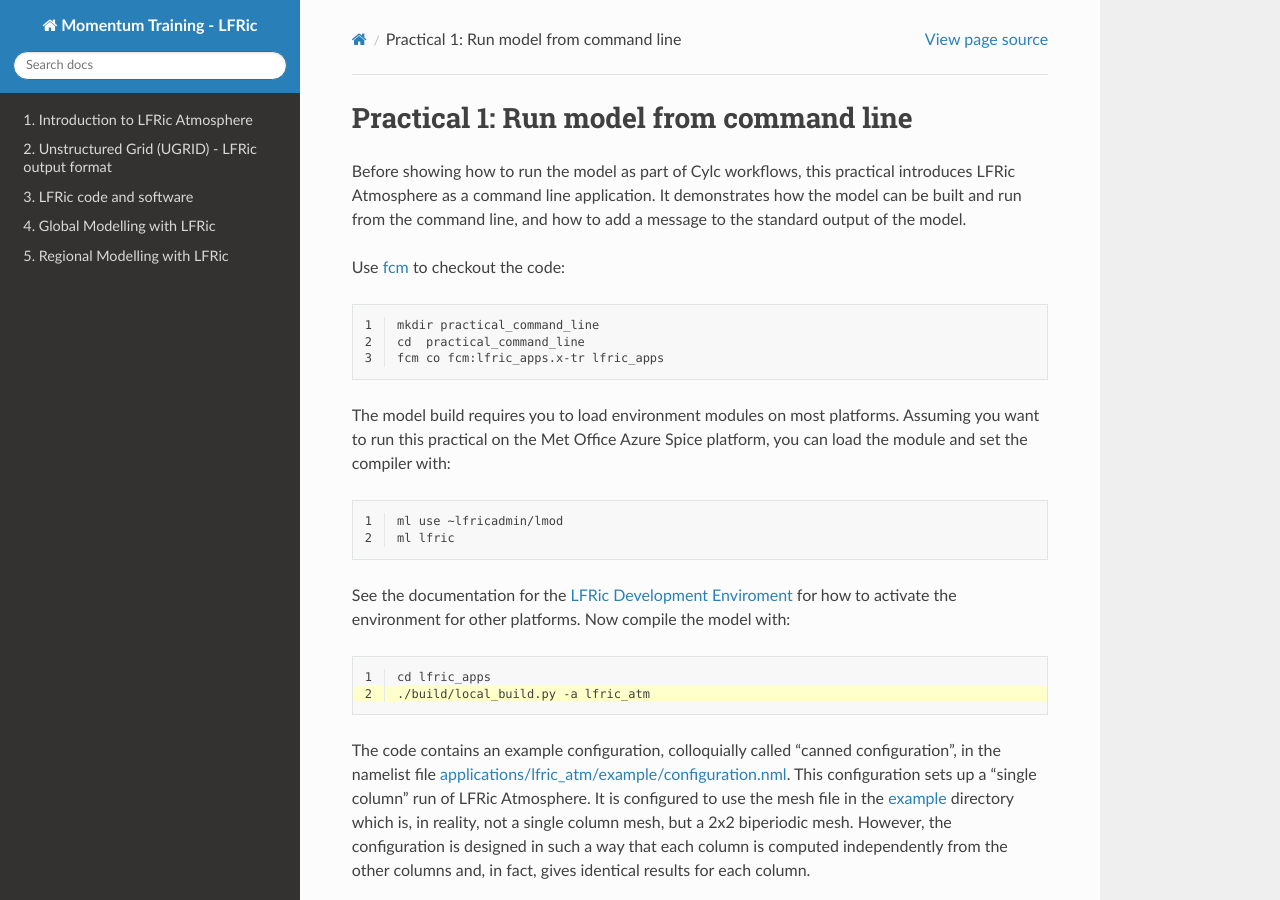
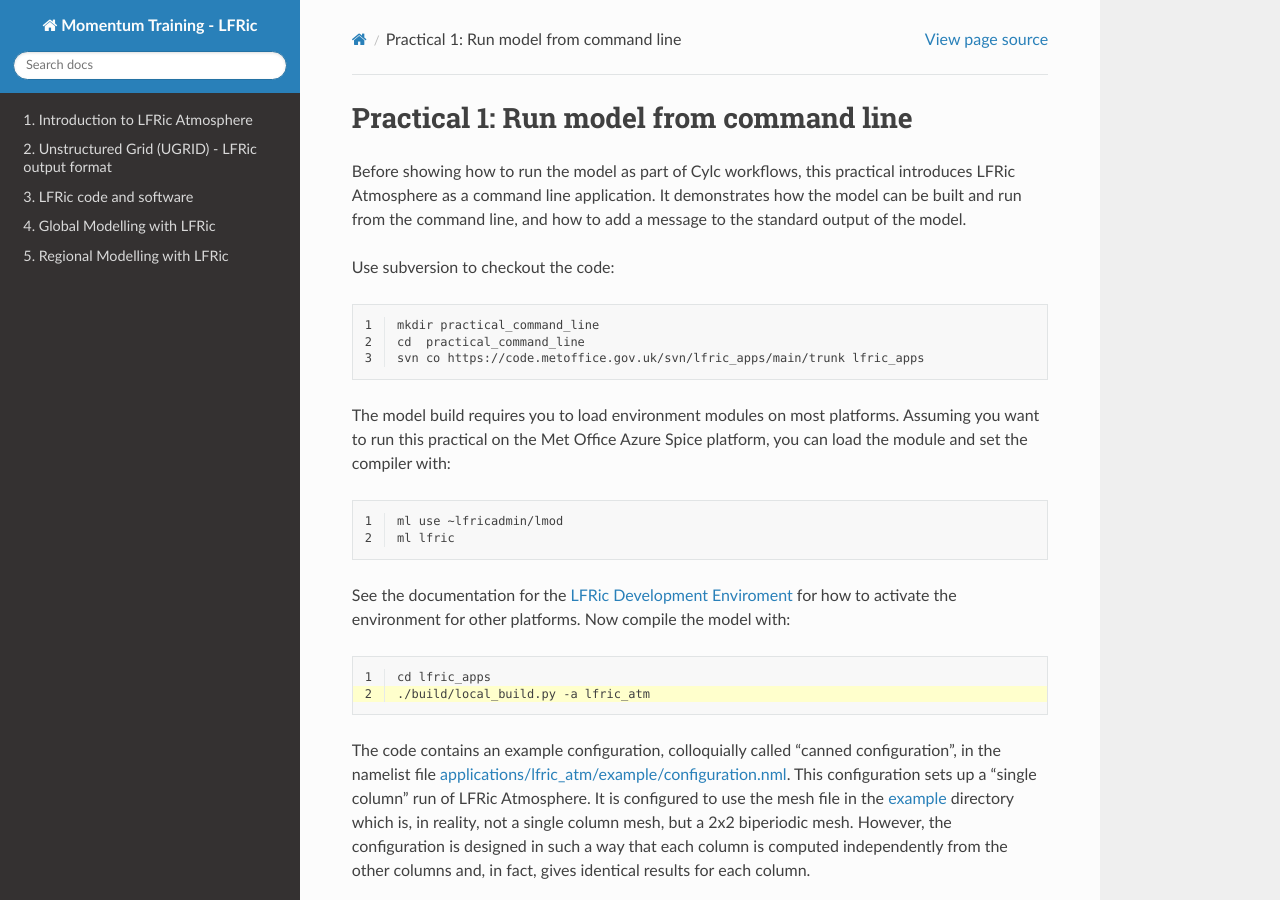
Before and after one commit to MetOffice/LFRic-Atmosphere-Training, a Sphinx documentation site: the page built from source/lfric_infrastructure/practical_command_line.rst, in a window 1280 px wide and 900 px high. Built offline with Sphinx 7.4.7 and the Read the Docs theme 3.1.0, drawn with Linux system fonts in a browser that asks for light colours.

Commit message:
Use svn instead of fcm in command line practical

```diff
--- a/source/lfric_infrastructure/practical_command_line.rst
+++ b/source/lfric_infrastructure/practical_command_line.rst
@@ -4,14 +4,14 @@
 
 Before showing how to run the model as part of Cylc workflows, this practical introduces LFRic Atmosphere as a command line application. It demonstrates how the model can be built and run from the command line, and how to add a message to the standard output of the model.
 
-Use `fcm <https://metomi.github.io/fcm/doc/user_guide/annex_quick_ref.html>`_ to checkout the code:
+Use subversion to checkout the code:
 
 .. code-block:: text
    :linenos:
 
    mkdir practical_command_line
    cd  practical_command_line
-   fcm co fcm:lfric_apps.x-tr lfric_apps
+   svn co https://code.metoffice.gov.uk/svn/lfric_apps/main/trunk lfric_apps
 
 The model build requires you to load environment modules on most platforms. Assuming you want to run this practical on the Met Office Azure Spice platform, you can load the module and set the compiler with:
 
```
